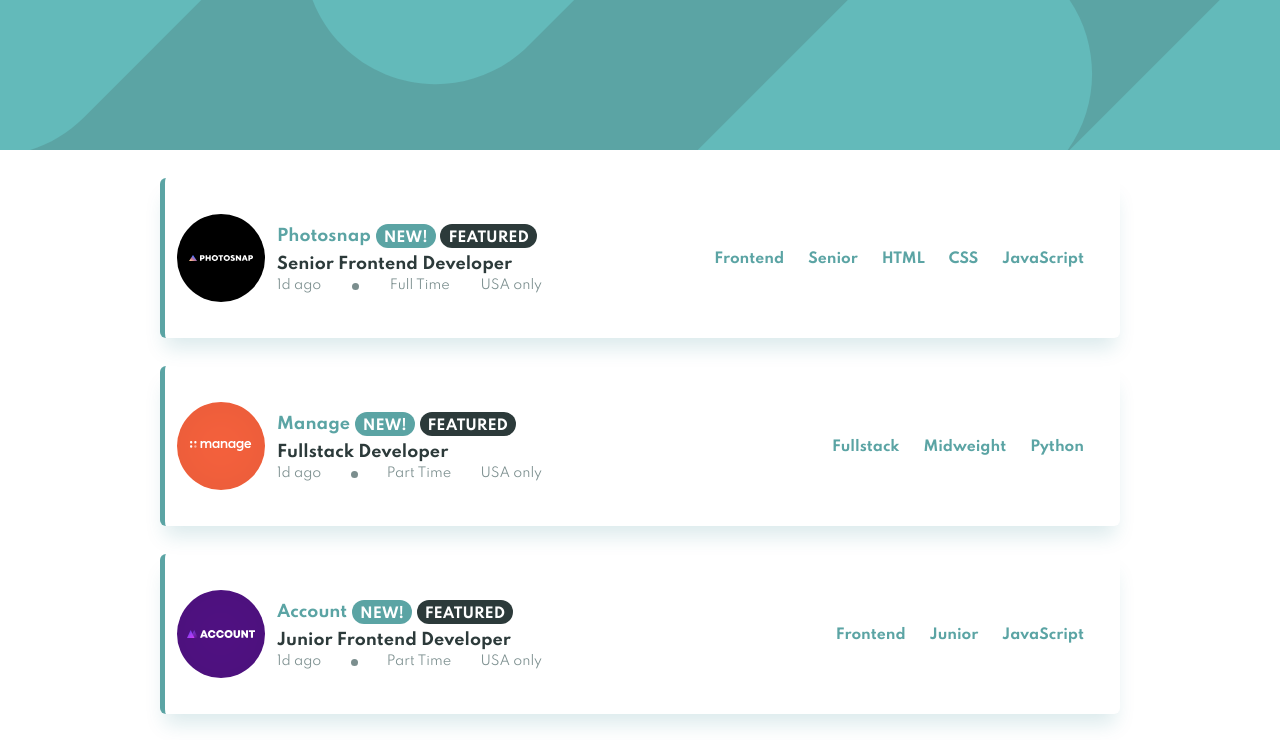
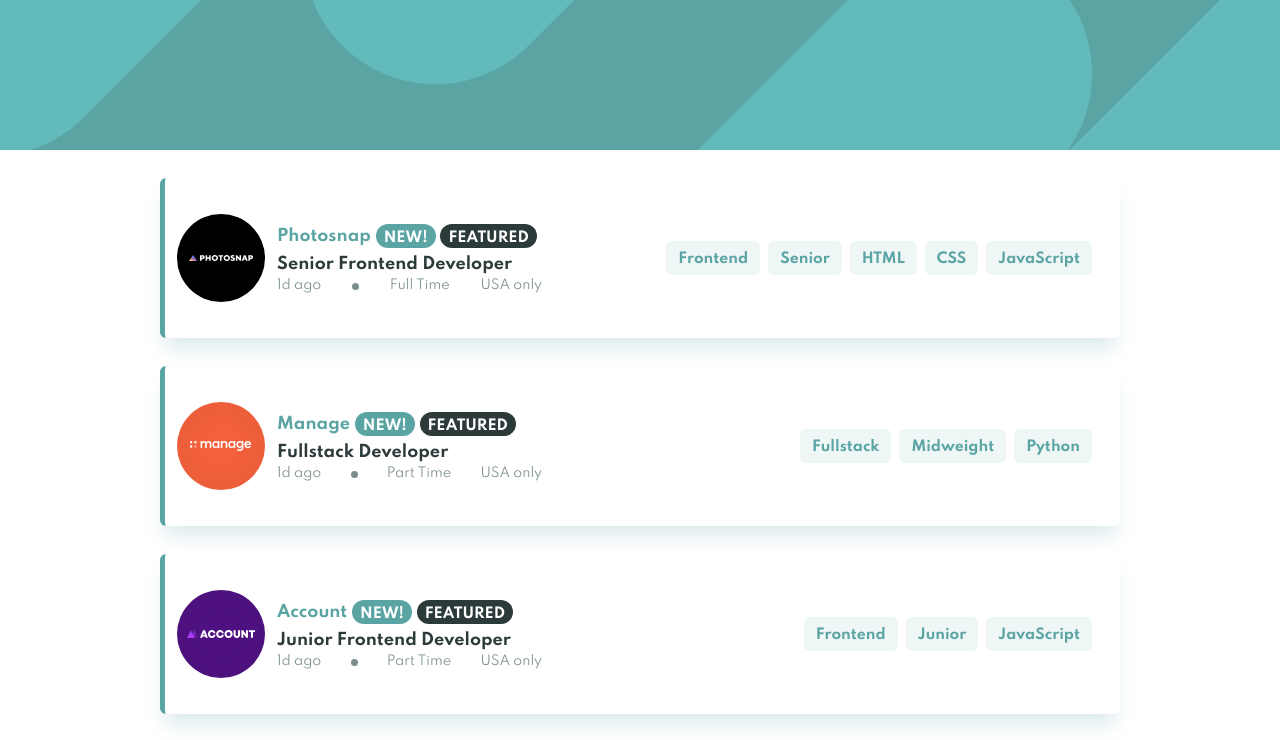
Before and after one commit to igaimerca/job-listings-with-filtering-challenge, a React (Vite) app: page / in a window 1280 px wide. Shown: the top 740 px of the page. Built offline with nearby package versions, Linux system fonts and the light colour scheme.

Commit message:
fix: languages background color

```diff
--- a/src/index.css
+++ b/src/index.css
@@ -93,10 +93,11 @@ code {
 }
 
 li:hover {
-    @apply primary-bg rounded-md px-3 pt-[0.5rem] pb-[0.4rem] text-sm font-bold text-white;
+    @apply primary-bg rounded-md font-bold text-white;
 }
 li {
-   @apply bg-white rounded-md px-3 pt-[0.5rem] pb-[0.4rem] text-sm font-bold cursor-pointer;
+    background-color: var(--light-grayish-cyan);
+   @apply rounded-md px-3 pt-[0.5rem] mx-1 pb-[0.4rem] text-sm font-bold cursor-pointer;
    transition: 0.3s all ease;
 }
 .dot {
```
